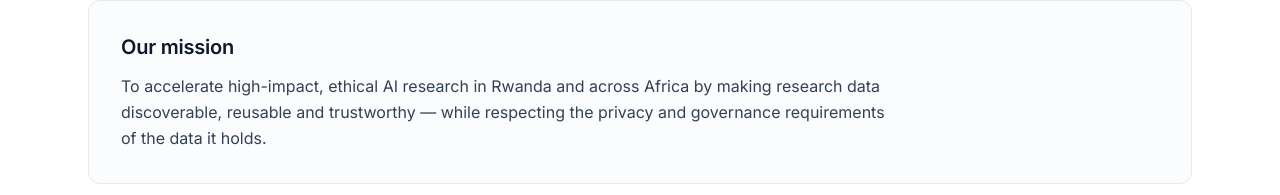
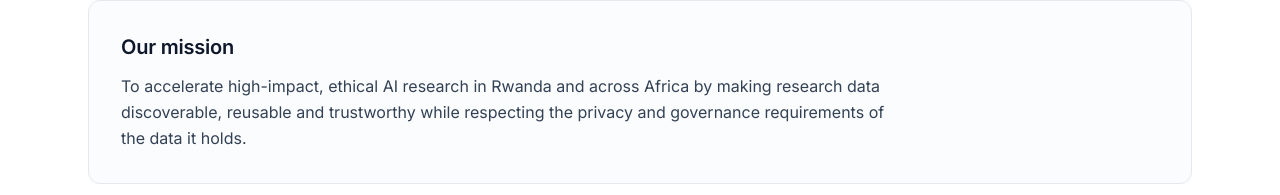
Before and after one commit to HappyAxelo/tairidatasets, a Next.js app in the folder frontend/: page /about in a window 1280 px wide. Shown: the part 757-952 px from the top of the page. Built offline with nearby package versions, Linux system fonts and the light colour scheme.

Commit message:
Update page.tsx

```diff
--- a/frontend/src/app/(site)/about/page.tsx
+++ b/frontend/src/app/(site)/about/page.tsx
@@ -45,7 +45,7 @@ export default function AboutPage() {
         <h2 className="text-xl font-semibold">Our mission</h2>
         <p className="mt-3 max-w-3xl leading-relaxed text-ink-soft">
           To accelerate high-impact, ethical AI research in Rwanda and across Africa by making
-          research data discoverable, reusable and trustworthy — while respecting the privacy and
+          research data discoverable, reusable and trustworthy while respecting the privacy and
           governance requirements of the data it holds.
         </p>
       </div>
```
